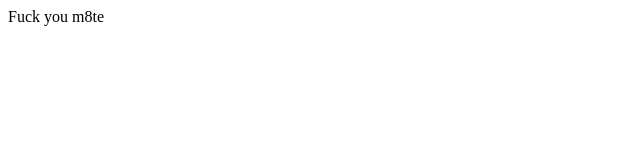
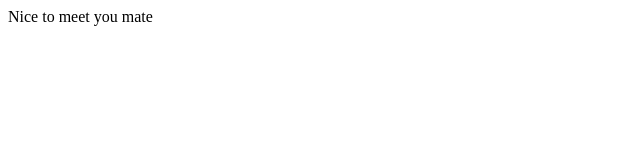
Before and after one commit to Wontoni/winstonnguyen, a website: page index.html in a window 1280 px wide. Shown: the full height of the page, 0-640 px from the left. Drawn offline with Linux system fonts and the light colour scheme.

Commit message:
Replaced index text

```diff
--- a/index.html
+++ b/index.html
@@ -3,9 +3,9 @@
 <head>
     <meta charset="UTF-8">
     <meta name="viewport" content="width=device-width, initial-scale=1.0">
-    <title>Daddy</title>
+    <title>Father</title>
 </head>
 <body>
-    Fuck you m8te
+    Nice to meet you mate
 </body>
 </html>
```
